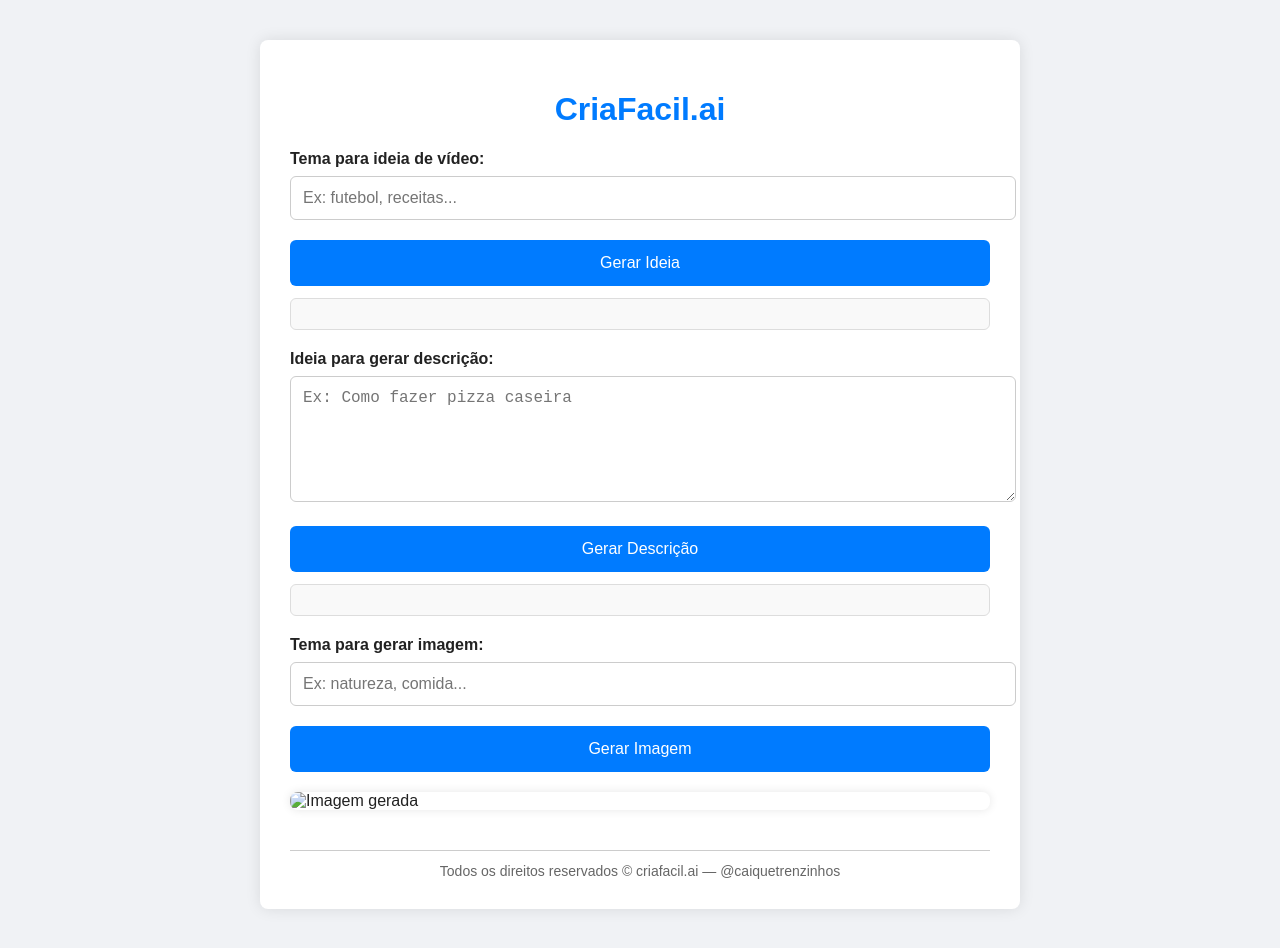
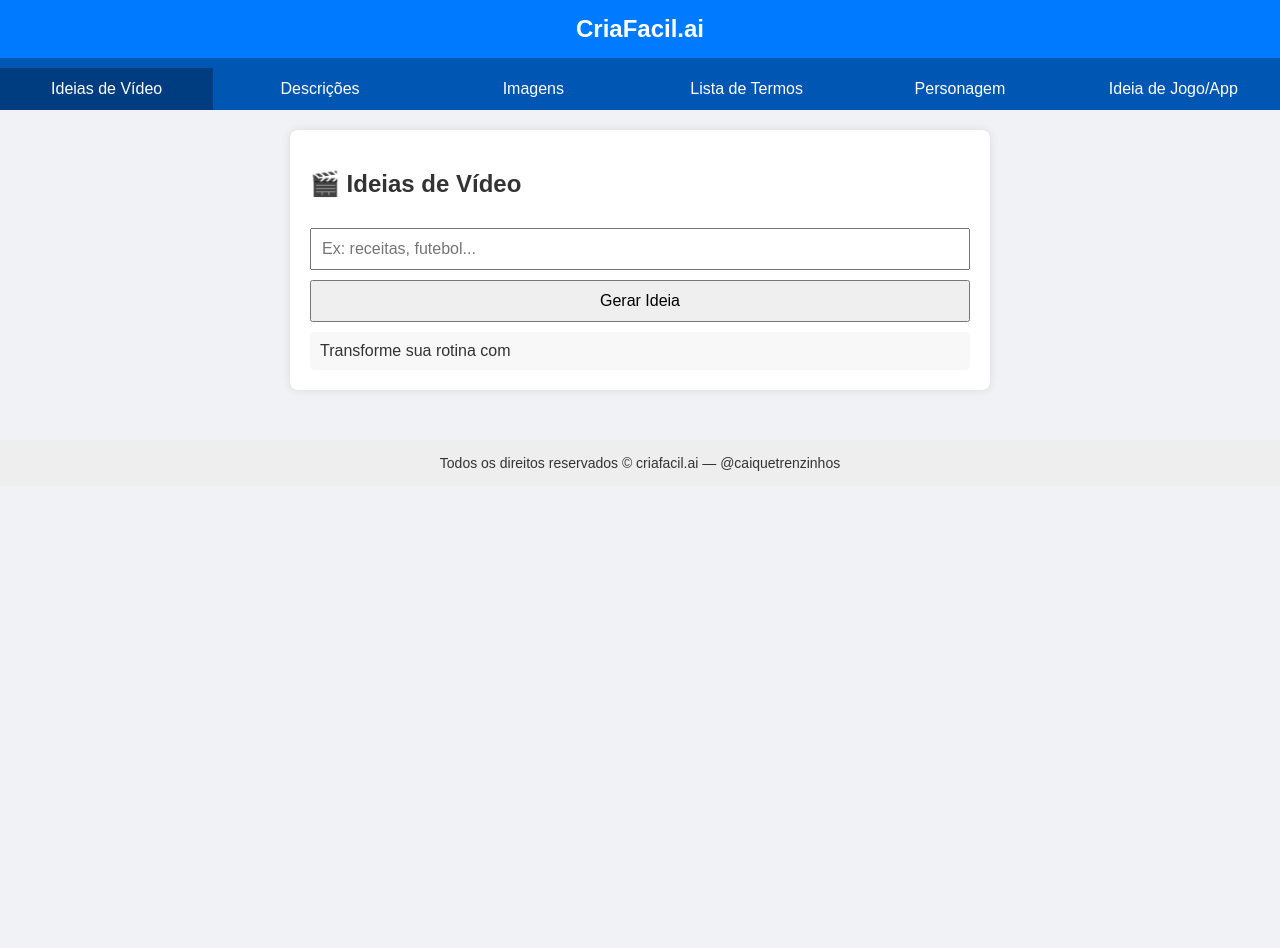
Before and after one commit to caiquesites/CRIAFACIL.AI, a plain HTML site: page index.html in a window 1280 px wide. Both pictures are taken after a click on the button "Gerar Ideia". After the commit the page ends 800 px from the top, so only its background shows below. Drawn offline with Linux system fonts and the light colour scheme.

Commit message:
Add files via upload
atualizaçao do site!!!

```diff
--- a/index.html
+++ b/index.html
@@ -2,167 +2,181 @@
 <html lang="pt-BR">
 <head>
   <meta charset="UTF-8" />
-  <meta name="viewport" content="width=device-width, initial-scale=1" />
-  <title>CriaFacil.ai - Gerador Completo</title>
+  <meta name="viewport" content="width=device-width, initial-scale=1.0" />
+  <title>CriaFacil.ai</title>
   <style>
+    * { box-sizing: border-box; }
     body {
-      font-family: Arial, sans-serif;
+      margin: 0;
+      font-family: 'Arial', sans-serif;
       background: #f0f2f5;
-      margin: 0;
-      padding: 0;
-      color: #222;
+      color: #333;
     }
-    .container {
-      max-width: 700px;
-      margin: 40px auto;
-      background: white;
-      padding: 30px;
-      border-radius: 8px;
-      box-shadow: 0 0 15px rgba(0,0,0,0.1);
+    header {
+      background: #007bff;
+      color: white;
+      padding: 15px;
+      text-align: center;
+      font-size: 24px;
+      font-weight: bold;
     }
-    h1 {
-      color: #007bff;
-      text-align: center;
+    nav {
+      display: flex;
+      background: #0056b3;
+      overflow-x: auto;
     }
-    label {
-      font-weight: bold;
-      margin-top: 20px;
-      display: block;
-    }
-    input, textarea {
-      width: 100%;
+    nav button {
+      flex: 1;
       padding: 12px;
-      margin-top: 8px;
-      border-radius: 6px;
-      border: 1px solid #ccc;
+      border: none;
+      background: #0056b3;
+      color: white;
+      cursor: pointer;
       font-size: 16px;
     }
-    textarea {
-      min-height: 100px;
-      resize: vertical;
+    nav button:hover, nav button.active {
+      background: #003d80;
     }
-    .btn {
-      background: #007bff;
-      color: white;
-      border: none;
-      padding: 14px;
+    .section {
+      display: none;
+      padding: 20px;
+      max-width: 700px;
+      margin: auto;
+      background: white;
       margin-top: 20px;
-      width: 100%;
-      font-size: 16px;
-      border-radius: 6px;
-      cursor: pointer;
-    }
-    .btn:hover {
-      background: #0056b3;
-    }
-    .output {
-      background: #f9f9f9;
-      border: 1px solid #ddd;
-      border-radius: 6px;
-      padding: 15px;
-      margin-top: 12px;
-      white-space: pre-wrap;
-    }
-    img {
-      display: block;
-      max-width: 100%;
       border-radius: 8px;
-      margin-top: 20px;
       box-shadow: 0 0 10px rgba(0,0,0,0.1);
     }
+    .section.active { display: block; }
+    input, textarea, select, button {
+      width: 100%;
+      padding: 10px;
+      margin-top: 10px;
+      font-size: 16px;
+    }
+    textarea { resize: vertical; }
+    img { margin-top: 20px; max-width: 100%; border-radius: 8px; }
     footer {
-      margin-top: 40px;
       text-align: center;
+      margin-top: 50px;
+      padding: 15px;
       font-size: 14px;
-      color: #666;
-      border-top: 1px solid #ccc;
-      padding-top: 12px;
+      background: #eee;
     }
+    .output { margin-top: 10px; background: #f8f8f8; padding: 10px; border-radius: 5px; white-space: pre-wrap; }
   </style>
 </head>
 <body>
-  <div class="container">
-    <h1>CriaFacil.ai</h1>
+  <header>CriaFacil.ai</header>
+  <nav>
+    <button onclick="trocarAba('ideia')" class="active">Ideias de Vídeo</button>
+    <button onclick="trocarAba('descricao')">Descrições</button>
+    <button onclick="trocarAba('imagem')">Imagens</button>
+    <button onclick="trocarAba('termos')">Lista de Termos</button>
+    <button onclick="trocarAba('personagem')">Personagem</button>
+    <button onclick="trocarAba('jogo')">Ideia de Jogo/App</button>
+  </nav>
 
-    <!-- Gerador de Ideia -->
-    <label for="temaIdeia">Tema para ideia de vídeo:</label>
-    <input id="temaIdeia" type="text" placeholder="Ex: futebol, receitas..." />
-    <button class="btn" onclick="gerarIdeia()">Gerar Ideia</button>
-    <div id="saidaIdeia" class="output"></div>
-
-    <!-- Gerador de Descrição -->
-    <label for="temaDescricao">Ideia para gerar descrição:</label>
-    <textarea id="temaDescricao" placeholder="Ex: Como fazer pizza caseira"></textarea>
-    <button class="btn" onclick="gerarDescricao()">Gerar Descrição</button>
-    <div id="saidaDescricao" class="output"></div>
-
-    <!-- Gerador de Imagem -->
-    <label for="temaImagem">Tema para gerar imagem:</label>
-    <input id="temaImagem" type="text" placeholder="Ex: natureza, comida..." />
-    <button class="btn" onclick="gerarImagem()">Gerar Imagem</button>
-    <img id="imagemGerada" alt="Imagem gerada" />
-
-    <footer>
-      Todos os direitos reservados © criafacil.ai — @caiquetrenzinhos
-    </footer>
+  <div class="section active" id="ideia">
+    <h2>🎬 Ideias de Vídeo</h2>
+    <input id="temaIdeia" placeholder="Ex: receitas, futebol...">
+    <button onclick="gerarIdeia()">Gerar Ideia</button>
+    <div class="output" id="saidaIdeia"></div>
   </div>
 
+  <div class="section" id="descricao">
+    <h2>📝 Gerador de Descrição</h2>
+    <textarea id="temaDescricao" placeholder="Digite sua ideia aqui..."></textarea>
+    <button onclick="gerarDescricao()">Gerar Descrição</button>
+    <div class="output" id="saidaDescricao"></div>
+  </div>
+
+  <div class="section" id="imagem">
+    <h2>🖼️ Gerador de Imagem</h2>
+    <input id="temaImagem" placeholder="Tema da imagem...">
+    <button onclick="gerarImagem()">Gerar Imagem</button>
+    <img id="imagemGerada" alt="Imagem gerada">
+  </div>
+
+  <div class="section" id="termos">
+    <h2>📋 Lista de Termos</h2>
+    <div class="output" id="saidaTermos"></div>
+  </div>
+
+  <div class="section" id="personagem">
+    <h2>👤 Gerador de Personagem</h2>
+    <button onclick="gerarPersonagem()">Criar Personagem</button>
+    <div class="output" id="saidaPersonagem"></div>
+  </div>
+
+  <div class="section" id="jogo">
+    <h2>🎮 Ideia de Jogo ou App</h2>
+    <button onclick="gerarJogo()">Gerar Ideia</button>
+    <div class="output" id="saidaJogo"></div>
+  </div>
+
+  <footer>
+    Todos os direitos reservados © criafacil.ai — @caiquetrenzinhos
+  </footer>
+
   <script>
+    function trocarAba(id) {
+      document.querySelectorAll('.section').forEach(s => s.classList.remove('active'));
+      document.querySelectorAll('nav button').forEach(b => b.classList.remove('active'));
+      document.getElementById(id).classList.add('active');
+      event.target.classList.add('active');
+    }
+
     function gerarIdeia() {
       const tema = document.getElementById('temaIdeia').value.trim();
-      const saida = document.getElementById('saidaIdeia');
-
-      if (!tema) {
-        alert('Digite um tema!');
-        return;
-      }
-
-      const titulos = [
-        `5 Ideias incríveis sobre ${tema}`,
-        `Como se destacar com ${tema}`,
-        `Dicas rápidas sobre ${tema}`,
+      const ideias = [
+        `5 dicas práticas sobre ${tema}`,
         `O que ninguém te contou sobre ${tema}`,
-        `${tema} em menos de 1 minuto!`
+        `Transforme sua rotina com ${tema}`,
+        `Comecei a fazer ${tema} e olha no que deu...`,
+        `Como ganhar dinheiro com ${tema}`
       ];
-      const passos = [
-        `Mostre um tutorial passo a passo sobre ${tema}.`,
-        `Demonstre erros comuns que as pessoas cometem com ${tema}.`,
-        `Use imagens e efeitos para deixar o vídeo sobre ${tema} mais interessante.`,
-        `Compartilhe sua experiência pessoal com ${tema}.`
-      ];
-
-      const titulo = titulos[Math.floor(Math.random() * titulos.length)];
-      const ideia = passos[Math.floor(Math.random() * passos.length)];
-
-      saida.textContent = `🎬 Título do vídeo:\n${titulo}\n\n📌 O que fazer no vídeo:\n${ideia}`;
+      document.getElementById('saidaIdeia').textContent = ideias[Math.floor(Math.random() * ideias.length)];
     }
 
     function gerarDescricao() {
-      const ideia = document.getElementById('temaDescricao').value.trim();
-      const saida = document.getElementById('saidaDescricao');
-
-      if (!ideia) {
-        alert('Digite uma ideia!');
-        return;
-      }
-
-      const hashtags = `#${ideia.replace(/\s+/g, '')} #criação #video #criador #ideia`;
-
-      saida.textContent = `Neste vídeo, vamos explorar: ${ideia}.\n\nDicas, técnicas e muito mais pra te ajudar a criar conteúdo incrível sobre esse tema.\n\nSe inscreve, deixa o like e compartilha!\n\n${hashtags}`;
+      const tema = document.getElementById('temaDescricao').value.trim();
+      const hashtags = tema.split(' ').map(t => `#${t}`).join(' ');
+      document.getElementById('saidaDescricao').textContent = `Neste vídeo vamos falar sobre ${tema}. Deixe seu like, compartilhe e comente!\n\n${hashtags}`;
     }
 
     function gerarImagem() {
-      const temaImg = document.getElementById('temaImagem').value.trim() || 'paisagem';
+      const tema = document.getElementById('temaImagem').value.trim() || 'natureza';
       const img = document.getElementById('imagemGerada');
-
-      const url = `https://source.unsplash.com/600x400/?${encodeURIComponent(temaImg)}&sig=${Math.floor(Math.random() * 10000)}`;
-
-      img.src = url;
-
+      img.src = `https://source.unsplash.com/600x400/?${encodeURIComponent(tema)}&sig=${Math.random() * 1000}`;
       img.onerror = () => {
         img.src = 'https://via.placeholder.com/600x400?text=Imagem+Indisponível';
       };
     }
+
+    function gerarPersonagem() {
+      const nomes = ['Zé das Kombi', 'MC Pipoca', 'Dona Cleusa', 'Professor Bizarro'];
+      const estilos = ['fala gírias', 'é todo sério', 'usa fantasia', 'age como vilão de novela'];
+      const bordoes = ['"É o fim da picada!"', '"Confia no pai!"', '"Já dizia minha avó..."', '"Não esperava por essa!"'];
+      const nome = nomes[Math.floor(Math.random() * nomes.length)];
+      const estilo = estilos[Math.floor(Math.random() * estilos.length)];
+      const bordao = bordoes[Math.floor(Math.random() * bordoes.length)];
+      document.getElementById('saidaPersonagem').textContent = `Nome: ${nome}\nEstilo: ${estilo}\nBordão: ${bordao}`;
+    }
+
+    function gerarJogo() {
+      const ideias = [
+        'Um app que avisa quando seu crush está online.',
+        'Um jogo onde você só ganha se perder.',
+        'Um app que cria memes sozinho com fotos da galeria.',
+        'Jogo onde você gerencia um boteco e enfrenta clientes problemáticos.',
+        'App que simula a vida de um youtuber até a fama.'
+      ];
+      document.getElementById('saidaJogo').textContent = ideias[Math.floor(Math.random() * ideias.length)];
+    }
+
+    // Lista de termos aleatórios para exibir na aba "Lista de Termos"
+    document.getElementById('saidaTermos').textContent = `1. Futebol\n2. Comida\n3. Humor\n4. Tecnologia\n5. Música\n6. Sketche\n7. Desenho\n8. Vlog\n9. Receitas Rápidas\n10. Reacts`;
   </script>
 </body>
 </html>
```
